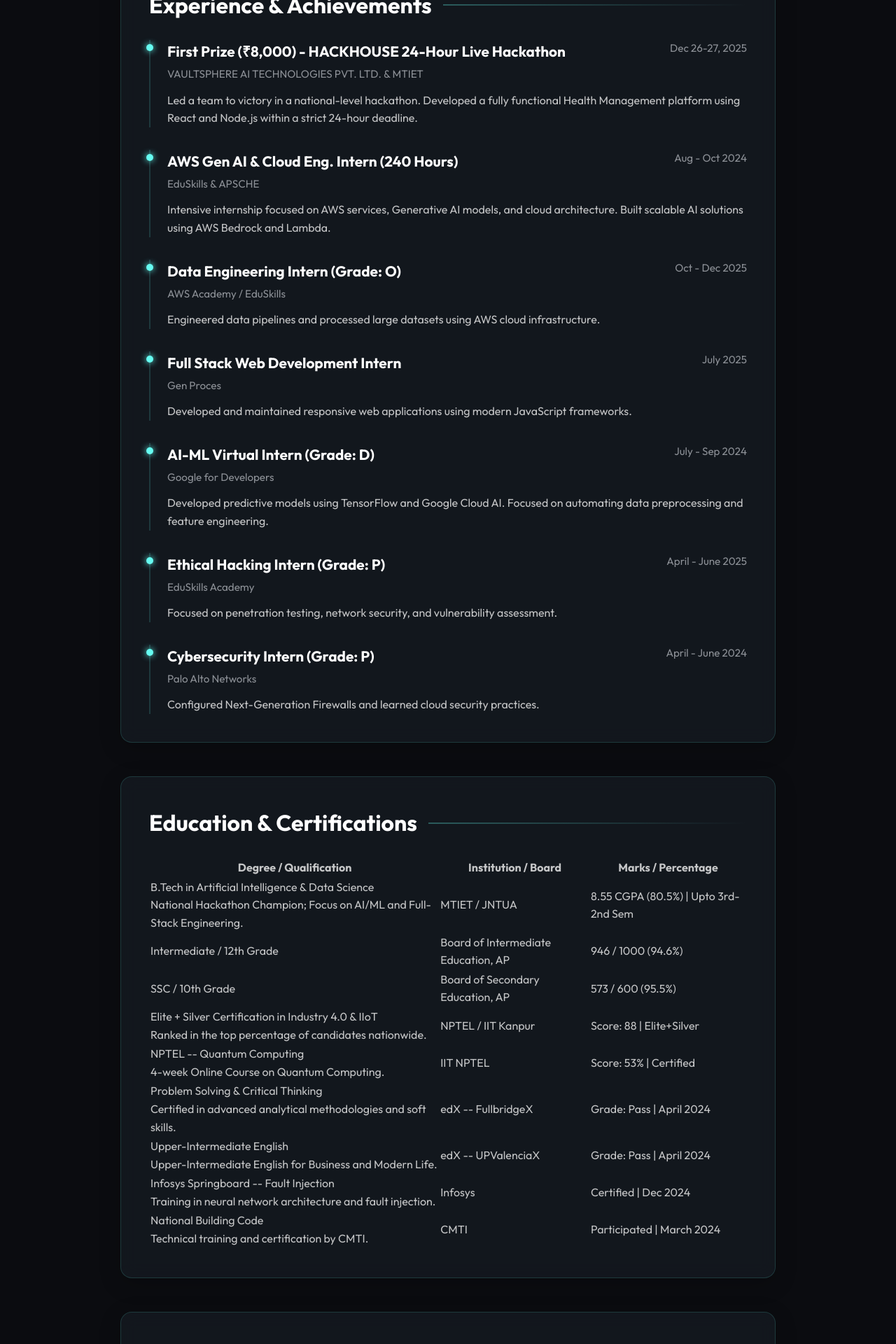
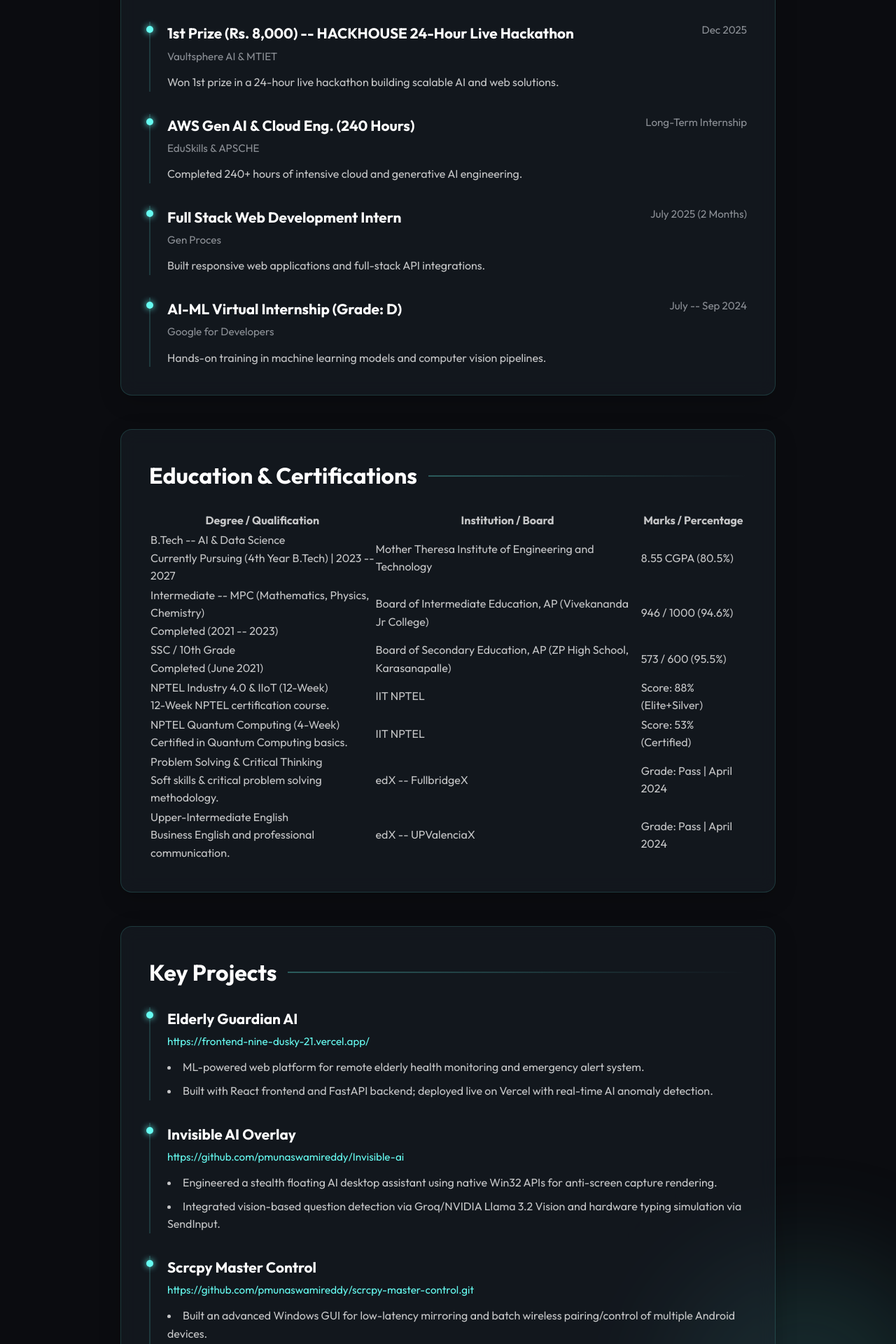
Before and after one commit to pmunaswamireddy/-web-resume, a Next.js app: page / in a window 1280 px wide. Shown: the part 800-2720 px from the top of the page at 70% size. Built offline with nearby package versions, Linux system fonts and the light colour scheme.

Commit message:
Update portfolio with finalized resume data and location

```diff
--- a/src/app/page.tsx
+++ b/src/app/page.tsx
@@ -53,234 +53,145 @@ export default function ResumeBuilder() {
 
   const [basicInfo, setBasicInfo] = useState({
     name: 'Penumuru Madhu Sudhan Reddy',
-    title: 'Software Engineer | AI & Data Science (AI&DS)',
+    title: 'Software Engineer | AI & Data Science Student',
     email: 'pmrpmadhusudhanreddy@gmail.com',
-    phone: '7672082814',
+    phone: '+91 7672082814',
+    location: 'Palamaner, AP, India',
     github1: 'https://github.com/pmunaswamireddy',
-    github2: 'https://github.com/pmr1234',
+    github2: 'https://linkedin.com/in/penumuru-madhu-sudhan-reddy-942550390',
     github3: 'https://web-resume-peach-xi.vercel.app/',
     github4: 'https://frontend-nine-dusky-21.vercel.app/',
-    summary: 'Currently a 4th-year B.Tech student at MTIET with a specialized focus on Full-Stack Development, Data Engineering, and AI. Recognized for leading a team to 1st Prize at the HACKHOUSE 24-Hour Live Hackathon. Backed by 240+ hours of internship experience with industry leaders like AWS, Google, and Palo Alto Networks. Adept at engineering high-accuracy solutions and leveraging Elite+Silver NPTEL expertise to deliver scalable, data-driven applications in high-pressure professional environments.'
+    summary: 'Enthusiastic B.Tech student in Artificial Intelligence & Data Science (8.55 CGPA) and 1st Prize Winner at HACKHOUSE 24-Hour Live Hackathon. Skilled in low-latency desktop/system applications (Python, Win32 API, CustomTkinter), full-stack Web APIs (React, FastAPI, Node.js), and AI vision systems (Llama 3.2 Vision, OpenCV). Proven technical leader with 240+ hours of industry-backed cloud & data engineering training across AWS and Google programs.'
   });
 
   const [experience, setExperience] = useState([
     {
       id: 1,
-      title: 'First Prize (₹8,000) - HACKHOUSE 24-Hour Live Hackathon',
-      company: 'VAULTSPHERE AI TECHNOLOGIES PVT. LTD. & MTIET',
-      date: 'Dec 26-27, 2025',
-      description: 'Led a team to victory in a national-level hackathon. Developed a fully functional Health Management platform using React and Node.js within a strict 24-hour deadline.'
+      title: '1st Prize (Rs. 8,000) -- HACKHOUSE 24-Hour Live Hackathon',
+      company: 'Vaultsphere AI & MTIET',
+      date: 'Dec 2025',
+      description: 'Won 1st prize in a 24-hour live hackathon building scalable AI and web solutions.'
     },
     {
       id: 2,
-      title: 'AWS Gen AI & Cloud Eng. Intern (240 Hours)',
+      title: 'AWS Gen AI & Cloud Eng. (240 Hours)',
       company: 'EduSkills & APSCHE',
-      date: 'Aug - Oct 2024',
-      description: 'Intensive internship focused on AWS services, Generative AI models, and cloud architecture. Built scalable AI solutions using AWS Bedrock and Lambda.'
+      date: 'Long-Term Internship',
+      description: 'Completed 240+ hours of intensive cloud and generative AI engineering.'
     },
     {
       id: 3,
-      title: 'Data Engineering Intern (Grade: O)',
-      company: 'AWS Academy / EduSkills',
-      date: 'Oct - Dec 2025',
-      description: 'Engineered data pipelines and processed large datasets using AWS cloud infrastructure.'
+      title: 'Full Stack Web Development Intern',
+      company: 'Gen Proces',
+      date: 'July 2025 (2 Months)',
+      description: 'Built responsive web applications and full-stack API integrations.'
     },
     {
       id: 4,
-      title: 'Full Stack Web Development Intern',
-      company: 'Gen Proces',
-      date: 'July 2025',
-      description: 'Developed and maintained responsive web applications using modern JavaScript frameworks.'
-    },
-    {
-      id: 5,
-      title: 'AI-ML Virtual Intern (Grade: D)',
+      title: 'AI-ML Virtual Internship (Grade: D)',
       company: 'Google for Developers',
-      date: 'July - Sep 2024',
-      description: 'Developed predictive models using TensorFlow and Google Cloud AI. Focused on automating data preprocessing and feature engineering.'
-    },
-    {
-      id: 6,
-      title: 'Ethical Hacking Intern (Grade: P)',
-      company: 'EduSkills Academy',
-      date: 'April - June 2025',
-      description: 'Focused on penetration testing, network security, and vulnerability assessment.'
-    },
-    {
-      id: 7,
-      title: 'Cybersecurity Intern (Grade: P)',
-      company: 'Palo Alto Networks',
-      date: 'April - June 2024',
-      description: 'Configured Next-Generation Firewalls and learned cloud security practices.'
+      date: 'July -- Sep 2024',
+      description: 'Hands-on training in machine learning models and computer vision pipelines.'
     }
   ]);
-
 
   const [education, setEducation] = useState([
     {
       id: 1,
-      degree: 'B.Tech in Artificial Intelligence & Data Science',
-      school: 'MTIET / JNTUA',
-      grade: '8.55 CGPA (80.5%) | Upto 3rd-2nd Sem',
-      details: 'National Hackathon Champion; Focus on AI/ML and Full-Stack Engineering.'
+      degree: 'B.Tech -- AI & Data Science',
+      school: 'Mother Theresa Institute of Engineering and Technology',
+      grade: '8.55 CGPA (80.5%)',
+      details: 'Currently Pursuing (4th Year B.Tech) | 2023 -- 2027'
     },
     {
       id: 2,
-      degree: 'Intermediate / 12th Grade',
-      school: 'Board of Intermediate Education, AP',
+      degree: 'Intermediate -- MPC (Mathematics, Physics, Chemistry)',
+      school: 'Board of Intermediate Education, AP (Vivekananda Jr College)',
       grade: '946 / 1000 (94.6%)',
-      details: ''
+      details: 'Completed (2021 -- 2023)'
     },
     {
       id: 3,
       degree: 'SSC / 10th Grade',
-      school: 'Board of Secondary Education, AP',
+      school: 'Board of Secondary Education, AP (ZP High School, Karasanapalle)',
       grade: '573 / 600 (95.5%)',
-      details: ''
+      details: 'Completed (June 2021)'
     },
     {
       id: 4,
-      degree: 'Elite + Silver Certification in Industry 4.0 & IIoT',
-      school: 'NPTEL / IIT Kanpur',
-      grade: 'Score: 88 | Elite+Silver',
-      details: 'Ranked in the top percentage of candidates nationwide.'
+      degree: 'NPTEL Industry 4.0 & IIoT (12-Week)',
+      school: 'IIT NPTEL',
+      grade: 'Score: 88% (Elite+Silver)',
+      details: '12-Week NPTEL certification course.'
     },
     {
       id: 5,
-      degree: 'NPTEL -- Quantum Computing',
+      degree: 'NPTEL Quantum Computing (4-Week)',
       school: 'IIT NPTEL',
-      grade: 'Score: 53% | Certified',
-      details: '4-week Online Course on Quantum Computing.'
+      grade: 'Score: 53% (Certified)',
+      details: 'Certified in Quantum Computing basics.'
     },
     {
       id: 6,
       degree: 'Problem Solving & Critical Thinking',
       school: 'edX -- FullbridgeX',
       grade: 'Grade: Pass | April 2024',
-      details: 'Certified in advanced analytical methodologies and soft skills.'
+      details: 'Soft skills & critical problem solving methodology.'
     },
     {
       id: 7,
       degree: 'Upper-Intermediate English',
       school: 'edX -- UPValenciaX',
       grade: 'Grade: Pass | April 2024',
-      details: 'Upper-Intermediate English for Business and Modern Life.'
-    },
-    {
-      id: 8,
-      degree: 'Infosys Springboard -- Fault Injection',
-      school: 'Infosys',
-      grade: 'Certified | Dec 2024',
-      details: 'Training in neural network architecture and fault injection.'
-    },
-    {
-      id: 9,
-      degree: 'National Building Code',
-      school: 'CMTI',
-      grade: 'Participated | March 2024',
-      details: 'Technical training and certification by CMTI.'
+      details: 'Business English and professional communication.'
     }
   ]);
 
   const [projects, setProjects] = useState([
     {
       id: 1,
-      title: 'Scrcpy Master Control',
-      link: 'https://github.com/pmunaswamireddy/scrcpy-master-control.git',
+      title: 'Elderly Guardian AI',
+      link: 'https://frontend-nine-dusky-21.vercel.app/',
       bullets: [
-        'Advanced Windows GUI for low-latency mirroring and batch control of multiple Android devices using ADB.',
-        'Features built-in wireless pairing (QR Code/mDNS), internet tunneling (Tailscale), and Broadcast Mode.',
-        'Engineered with Python (CustomTkinter) and a background-buffered UI queue for zero-lag performance.'
+        'ML-powered web platform for remote elderly health monitoring and emergency alert system.',
+        'Built with React frontend and FastAPI backend; deployed live on Vercel with real-time AI anomaly detection.'
       ]
     },
     {
       id: 2,
-      title: 'JNTUA Calculator App',
-      link: 'https://github.com/pmunaswamireddy/-jntua-calculator.git',
+      title: 'Invisible AI Overlay',
+      link: 'https://github.com/pmunaswamireddy/Invisible-ai',
       bullets: [
-        'Android APK for automatic SGPA/CGPA calculation with AI-based OCR extraction from PDF mark sheets.',
-        'Built using Java/Kotlin with integrated ML Kit for text recognition from images.',
-        'Reduces manual GPA calculation effort to zero for JNTUA students.'
+        'Engineered a stealth floating AI desktop assistant using native Win32 APIs for anti-screen capture rendering.',
+        'Integrated vision-based question detection via Groq/NVIDIA Llama 3.2 Vision and hardware typing simulation via SendInput.'
       ]
     },
     {
       id: 3,
-      title: 'Elderly Guardian AI',
-      link: 'https://frontend-nine-dusky-21.vercel.app/',
+      title: 'Scrcpy Master Control',
+      link: 'https://github.com/pmunaswamireddy/scrcpy-master-control.git',
       bullets: [
-        'ML-powered web platform for remote elderly health monitoring and emergency alert system.',
-        'Built with React frontend and FastAPI backend; deployed live on Vercel.',
-        'Features real-time health data tracking, AI anomaly detection, and caregiver notifications.'
+        'Built an advanced Windows GUI for low-latency mirroring and batch wireless pairing/control of multiple Android devices.',
+        'Designed a background-buffered UI queue ensuring zero lag and integrated Tailscale for remote wireless management.'
       ]
     },
     {
       id: 4,
-      title: 'Hetro Shopping App',
-      link: '',
+      title: 'JNTUA Calculator & OCR App',
+      link: 'https://github.com/pmunaswamireddy/-jntua-calculator.git',
       bullets: [
-        'Full-stack e-commerce platform with secure authentication, cart management, and product listing.',
-        'Developed using React.js, Node.js, Express.js, and MongoDB with JWT-based auth.',
-        'Includes admin panel for product and order management with responsive UI design.'
-      ]
-    },
-    {
-      id: 5,
-      title: 'Invisible AI Overlay',
-      link: 'https://github.com/pmunaswamireddy/Invisible-ai',
-      bullets: [
-        'Stealth floating AI assistant for Windows 10/11 using native Win32 APIs for anti-screen capture rendering (OBS/Discord invisible) and bypassed focus click routing.',
-        'Features voice dictation threads, vision-based question detection (Llama 3.2 Vision via Groq/NVIDIA), and hardware typing character simulation.',
-        'Includes integrated incognito mini browser, daily quota trackers, and Authenticode self-signing bypasses.'
-      ]
-    },
-    {
-      id: 6,
-      title: 'Handwriting Keyboard',
-      link: 'https://github.com/pmunaswamireddy/HandWriting-keyboard',
-      bullets: [
-        'Cross-platform Handwriting IME keyboard app compiling drawn canvas characters into TrueType Font (.ttf) files.',
-        'Integrates Gemini-powered OCR processing, contour segmentation, and greedy bipartite reading-order matching for auto-extracting handwritten pages.',
-        'Supports dynamic next-word typing suggestions, swipe typing, voice input, and customizable themes.'
-      ]
-    },
-    {
-      id: 7,
-      title: 'Hand Gesture Control System',
-      link: 'https://github.com/pmunaswamireddy/Hand-Gesture-Control',
-      bullets: [
-        'Real-time computer vision system using OpenCV, MediaPipe Hands, and PyAutoGUI to control desktop cursor, clicks, and scrolls via hand gestures.',
-        'Features interactive Tkinter configuration GUI, calibration mode for high precision, and visual training simulations.',
-        'Bundled as a single-file executable using PyInstaller with customized version metadata.'
-      ]
-    },
-    {
-      id: 8,
-      title: 'Student Result Prediction System',
-      link: '',
-      bullets: [
-        'Machine Learning web application built using Streamlit, scikit-learn, Pandas, and NumPy to predict PASS/FAIL outcomes.',
-        'Trained a Logistic Regression binary classifier on a synthetic dataset of 500 records, achieving 98.00% accuracy and 100.00% recall.',
-        'Includes interactive dashboards for Seaborn feature importance heatmaps, Matplotlib data plots, and performance metrics.'
-      ]
-    },
-    {
-      id: 9,
-      title: 'Book Library API',
-      link: 'https://github.com/pmunaswamireddy/book-library-api',
-      bullets: [
-        'Full-stack Book Management System using FastAPI, SQLAlchemy (SQLite), and a modern glassmorphic web dashboard.',
-        'Supports custom book covers, genre tagging, dynamic stats tracking, advanced filtering, and full CRUD endpoints.',
-        'Features built-in CORS security policies, input validation, and absolute file path configurations.'
+        'Developed an Android app calculating SGPA, CGPA, and percentage tailored to JNTUA R23 regulations.',
+        'Implemented Google ML Kit OCR to automatically extract grades from mark sheet images/PDFs with high accuracy.'
       ]
     }
   ]);
 
   const [skills, setSkills] = useState([
-    { id: 1, category: 'Languages', items: 'C, Python, Java, JavaScript, HTML/CSS, SQL' },
-    { id: 2, category: 'Frameworks & Tech', items: 'React.js, Next.js, Node.js, Golang, Docker, Kubernetes, CI/CD' },
-    { id: 3, category: 'Soft Skills', items: 'Leadership, Effective Communication, High Accuracy, Confident' },
-    { id: 4, category: 'Spoken Languages', items: 'Telugu, Hindi, English, Sanskrit' },
-    { id: 5, category: 'Hobbies', items: 'Gaming, Photography, Traveling, Exploring New Tech' }
+    { id: 1, category: 'Programming Languages', items: 'Python, Java, C, JavaScript, SQL, Prompt Engineering' },
+    { id: 2, category: 'Web & Frameworks', items: 'React.js, Node.js, HTML5/CSS3' },
+    { id: 3, category: 'AI, ML & Data Science', items: 'Scikit-learn, PyTorch, OpenCV, MediaPipe, MongoDB, LangChain' },
+    { id: 4, category: 'Tools & Platforms', items: 'Git, GitHub, VS Code, Antigravity IDE' },
+    { id: 5, category: 'Core Competencies', items: 'Problem Solving, Leadership Skills, Technical Communication, Adaptability' }
   ]);
 
 
```
